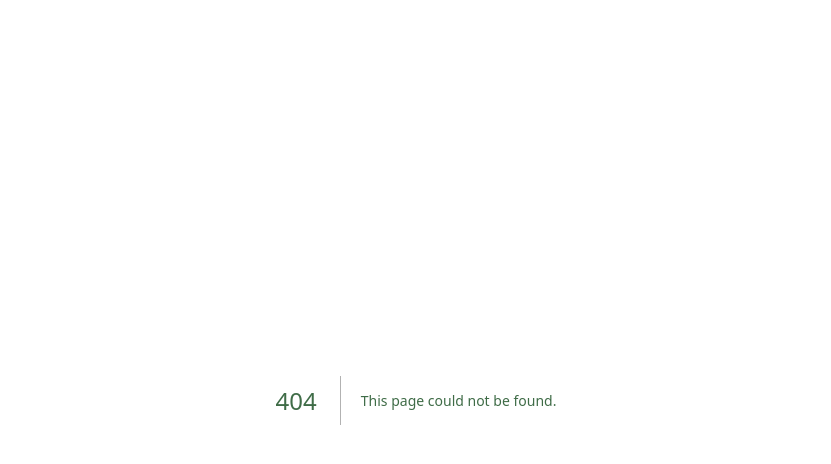
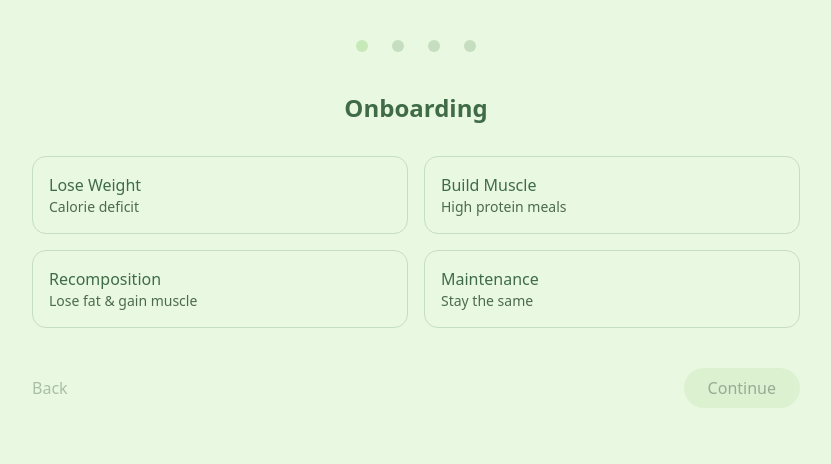
Before and after one commit to Adham-Emam/Alimento, a Next.js app in the folder frontend/: page /onboarding in a window 1280 px wide. Before the commit this address had no page. Shown: the top 464 px of the page, without its empty margins (224-1055 px from the left). Built offline with nearby package versions, Linux system fonts and the light colour scheme.

Commit message:
onboarding ui

```diff
--- /dev/null
+++ b/frontend/app/onboarding/page.tsx
@@ -0,0 +1,92 @@
+'use client'
+
+import { useState } from 'react'
+import Stepper from '@/components/onboarding/Stepper'
+import GoalStep from '@/components/onboarding/GoalStep'
+import DietaryStep from '@/components/onboarding/DietaryStep'
+import AllergiesStep from '@/components/onboarding/AllergiesStep'
+import ActivityStep from '@/components/onboarding/ActivityStep'
+
+type OnboardingData = {
+    goal: string | null
+    dietary_preferences: string[]
+    allergies: string[]
+    activity_level: string | null
+}
+
+export default function OnboardingPage() {
+    const [step, setStep] = useState(0)
+    const [data, setData] = useState<OnboardingData>({
+        goal: null,
+        dietary_preferences: [],
+        allergies: [],
+        activity_level: null,
+    })
+
+    const steps = [
+        <GoalStep
+            value={data.goal}
+            onChange={goal => setData({ ...data, goal })}
+        />,
+        <DietaryStep
+            values={data.dietary_preferences}
+            onChange={dietary_preferences =>
+                setData({ ...data, dietary_preferences })
+            }
+        />,
+        <AllergiesStep
+            values={data.allergies}
+            onChange={allergies => setData({ ...data, allergies })}
+        />,
+        <ActivityStep
+            value={data.activity_level}
+            onChange={activity_level =>
+                setData({ ...data, activity_level })
+            }
+        />,
+    ]
+
+    const isValid =
+        (step === 0 && data.goal) ||
+        (step === 1 && true) ||
+        (step === 2 && true) ||
+        (step === 3 && data.activity_level)
+
+    return (
+        <main className="min-h-screen bg-background px-4 py-10">
+            <div className="mx-auto max-w-3xl">
+                <Stepper step={step} />
+
+                <h1 className="text-2xl font-bold text-header mb-2 text-center">
+                    Onboarding
+                </h1>
+
+                <div className="mt-8">{steps[step]}</div>
+
+                <div className="mt-10 flex justify-between">
+                    <button
+                        disabled={step === 0}
+                        onClick={() => setStep(s => s - 1)}
+                        className="text-muted-foreground disabled:opacity-40"
+                    >
+                        Back
+                    </button>
+
+                    <button
+                        disabled={!isValid}
+                        onClick={() => {
+                            if (step === steps.length - 1) {
+                                console.log('FINAL DATA', data)
+                            } else {
+                                setStep(s => s + 1)
+                            }
+                        }}
+                        className="rounded-full bg-primary px-6 py-2 text-primary-foreground disabled:opacity-40"
+                    >
+                        {step === steps.length - 1 ? 'Complete Setup' : 'Continue'}
+                    </button>
+                </div>
+            </div>
+        </main>
+    )
+}
--- /dev/null
+++ b/frontend/components/onboarding/ActivityStep.tsx
@@ -0,0 +1,37 @@
+import OptionCard from './OptionCard'
+
+interface Props {
+    value: string | null
+    onChange: (value: string) => void
+}
+
+export default function ActivityStep({ value, onChange }: Props) {
+    return (
+        <div className="space-y-4">
+            <OptionCard
+                title="Sedentary"
+                subtitle="Little to no exercise"
+                selected={value === 'sedentary'}
+                onClick={() => onChange('sedentary')}
+            />
+            <OptionCard
+                title="Light"
+                subtitle="1–3 days/week"
+                selected={value === 'light'}
+                onClick={() => onChange('light')}
+            />
+            <OptionCard
+                title="Moderate"
+                subtitle="3–5 days/week"
+                selected={value === 'moderate'}
+                onClick={() => onChange('moderate')}
+            />
+            <OptionCard
+                title="Active"
+                subtitle="6–7 days/week"
+                selected={value === 'active'}
+                onClick={() => onChange('active')}
+            />
+        </div>
+    )
+}
--- /dev/null
+++ b/frontend/components/onboarding/AllergiesStep.tsx
@@ -0,0 +1,40 @@
+import OptionCard from './OptionCard'
+
+const OPTIONS = [
+    'Peanuts',
+    'Tree Nuts',
+    'Dairy',
+    'Eggs',
+    'Fish',
+    'Shellfish',
+    'Soy',
+    'Gluten',
+]
+
+interface Props {
+    values: string[]
+    onChange: (values: string[]) => void
+}
+
+export default function AllergiesStep({ values, onChange }: Props) {
+    const toggle = (item: string) => {
+        onChange(
+            values.includes(item)
+                ? values.filter(v => v !== item)
+                : [...values, item]
+        )
+    }
+
+    return (
+        <div className="grid grid-cols-1 sm:grid-cols-2 gap-4">
+            {OPTIONS.map(option => (
+                <OptionCard
+                    key={option}
+                    title={option}
+                    selected={values.includes(option)}
+                    onClick={() => toggle(option)}
+                />
+            ))}
+        </div>
+    )
+}
--- /dev/null
+++ b/frontend/components/onboarding/DietaryStep.tsx
@@ -0,0 +1,40 @@
+import OptionCard from './OptionCard'
+
+const OPTIONS = [
+    'Vegetarian',
+    'Vegan',
+    'Keto',
+    'Paleo',
+    'Mediterranean',
+    'Gluten-Free',
+    'Dairy-Free',
+    'No Preference',
+]
+
+interface Props {
+    values: string[]
+    onChange: (values: string[]) => void
+}
+
+export default function DietaryStep({ values, onChange }: Props) {
+    const toggle = (item: string) => {
+        onChange(
+            values.includes(item)
+                ? values.filter(v => v !== item)
+                : [...values, item]
+        )
+    }
+
+    return (
+        <div className="grid grid-cols-1 sm:grid-cols-2 gap-4">
+            {OPTIONS.map(option => (
+                <OptionCard
+                    key={option}
+                    title={option}
+                    selected={values.includes(option)}
+                    onClick={() => toggle(option)}
+                />
+            ))}
+        </div>
+    )
+}
--- /dev/null
+++ b/frontend/components/onboarding/GoalStep.tsx
@@ -0,0 +1,37 @@
+import OptionCard from './OptionCard'
+
+interface Props {
+    value: string | null
+    onChange: (value: string) => void
+}
+
+export default function GoalStep({ value, onChange }: Props) {
+    return (
+        <div className="grid grid-cols-1 sm:grid-cols-2 gap-4">
+            <OptionCard
+                title="Lose Weight"
+                subtitle="Calorie deficit"
+                selected={value === 'cutting'}
+                onClick={() => onChange('cutting')}
+            />
+            <OptionCard
+                title="Build Muscle"
+                subtitle="High protein meals"
+                selected={value === 'bulking'}
+                onClick={() => onChange('bulking')}
+            />
+            <OptionCard
+                title="Recomposition"
+                subtitle="Lose fat & gain muscle"
+                selected={value === 'recomp'}
+                onClick={() => onChange('recomp')}
+            />
+            <OptionCard
+                title="Maintenance"
+                subtitle="Stay the same"
+                selected={value === 'maintenance'}
+                onClick={() => onChange('maintenance')}
+            />
+        </div>
+    )
+}
--- /dev/null
+++ b/frontend/components/onboarding/OptionCard.tsx
@@ -0,0 +1,29 @@
+interface OptionCardProps {
+    title: string
+    subtitle?: string
+    selected: boolean
+    onClick: () => void
+}
+
+export default function OptionCard({
+    title,
+    subtitle,
+    selected,
+    onClick,
+}: OptionCardProps) {
+    return (
+        <button
+            type="button"
+            onClick={onClick}
+            className={`w-full rounded-xl border p-4 text-left transition ${selected
+                ? 'border-primary bg-primary/10'
+                : 'border-border hover:border-primary/40'
+                }`}
+        >
+            <p className="font-medium text-header">{title}</p>
+            {subtitle && (
+                <p className="text-sm text-muted-foreground">{subtitle}</p>
+            )}
+        </button>
+    )
+}
--- /dev/null
+++ b/frontend/components/onboarding/Stepper.tsx
@@ -0,0 +1,19 @@
+interface StepperProps {
+    step: number
+}
+
+export default function Stepper({ step }: StepperProps) {
+    const steps = ['Goals', 'Diet', 'Allergies', 'Activity']
+
+    return (
+        <div className="flex items-center justify-center gap-6 mb-10">
+            {steps.map((_, index) => (
+                <div
+                    key={index}
+                    className={`h-3 w-3 rounded-full ${index <= step ? 'bg-primary' : 'bg-border'
+                        }`}
+                />
+            ))}
+        </div>
+    )
+}
```
